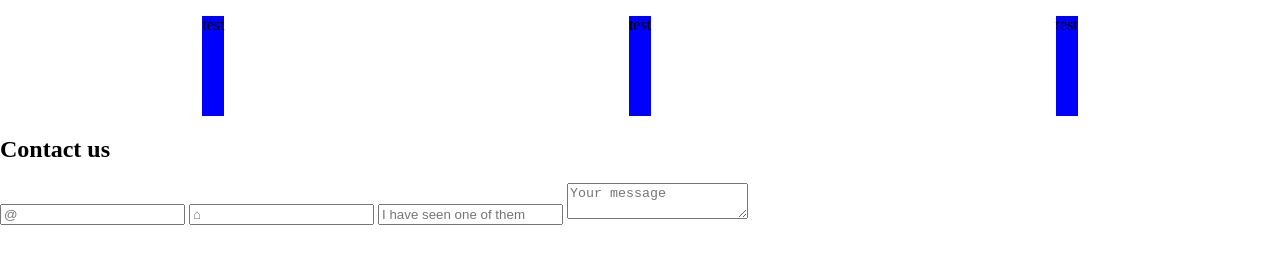
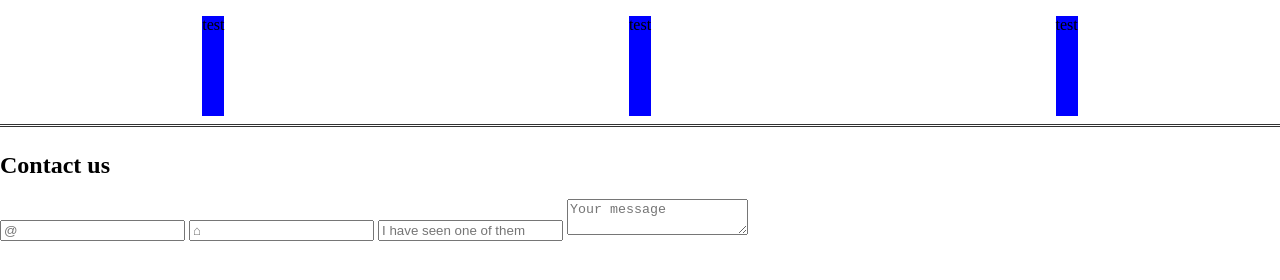
Before and after one commit to Momopeace/box, a plain HTML site: page index.html in a window 1280 px wide. Shown: the part 346-626 px from the top of the page. Drawn offline with Linux system fonts and the light colour scheme.

Commit message:
css hr add

```diff
--- a/index.html
+++ b/index.html
@@ -35,6 +35,7 @@
 
       <article>test</article>
     </section>
+    <hr>
 
     <form>
       <h2>Contact us</h2>
--- a/style.css
+++ b/style.css
@@ -31,3 +31,12 @@ font-size: 30px;}
 justify-content: space-around;}
 article{background-color: blue;
 height: 100px;}
+
+hr {
+    border: none;
+    border-top: 3px double #333;
+    color: #333;
+    overflow: visible;
+    text-align: center;
+    height: 5px;
+}
```
